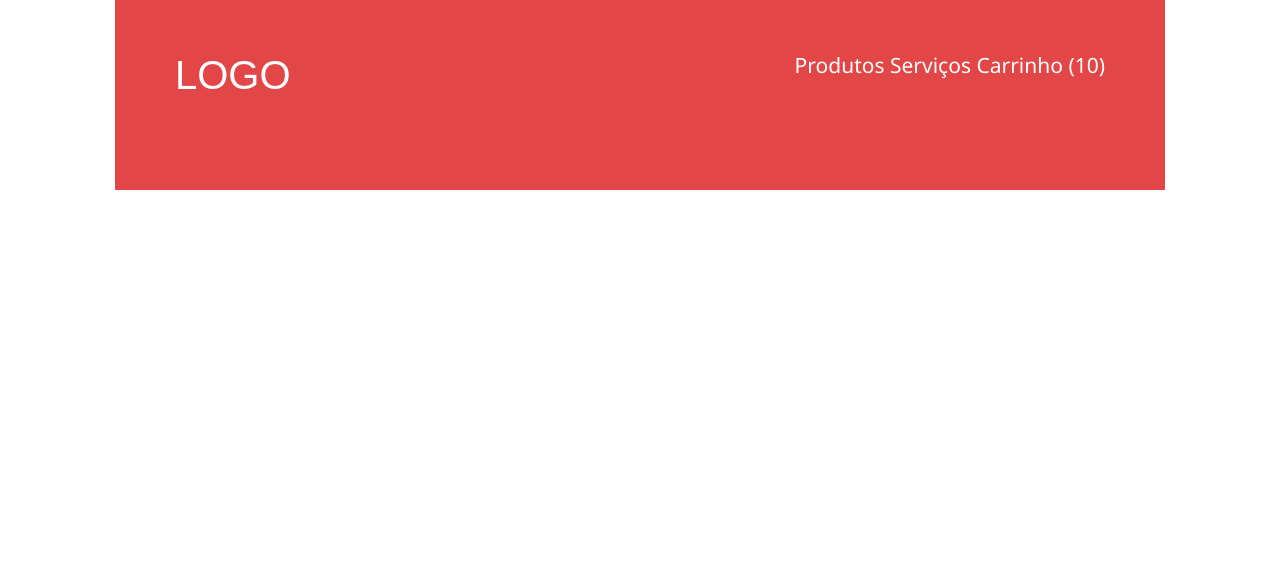
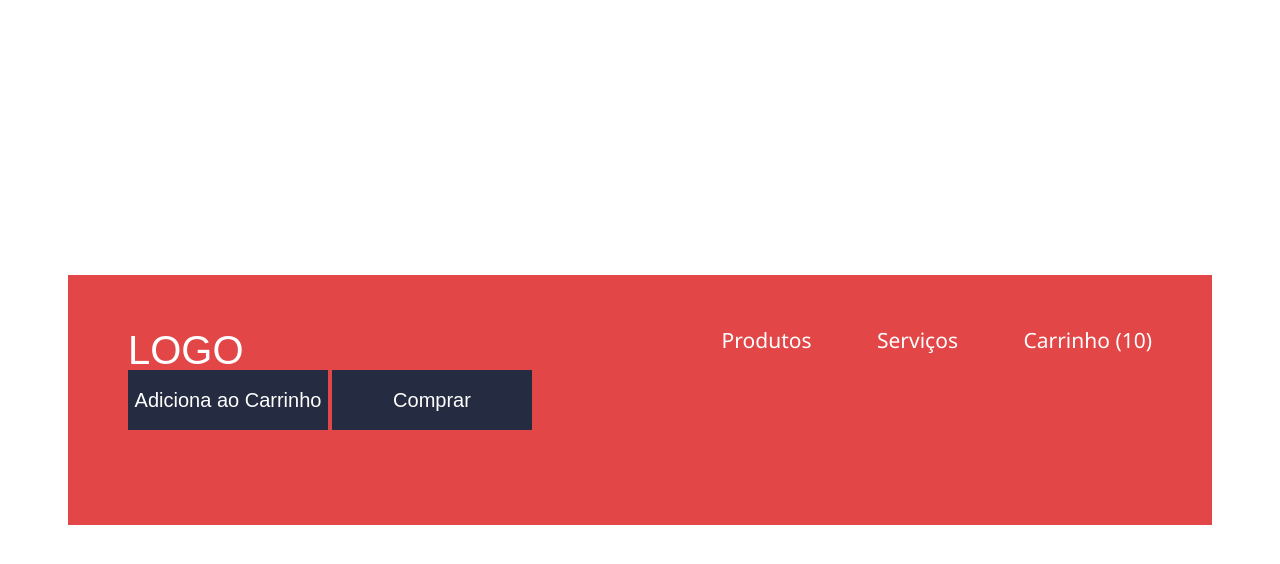
Before and after one commit to igorgvs/loja-fone, a plain HTML site: page index.html in a window 1280 px wide. Drawn offline with Linux system fonts and the light colour scheme.

Commit message:
Alterações

```diff
--- /dev/null
+++ b/css/button-store.css
@@ -0,0 +1,12 @@
+.button-store {
+    display: inline-block;
+    background-color: #252c41;
+    font-size: 20px;
+    color: #FFF;
+    font-family: Arial, "Roboto", sans-serif;
+    width: 200px;
+    height: 60px;
+    text-align: center;
+    line-height: 60px;
+    text-decoration: none;
+}
--- /dev/null
+++ b/css/container-store.css
@@ -0,0 +1,9 @@
+.container-store {
+    background-color: #e24647;
+    width: 80%;
+    padding: 55px 60px 95px;
+    position: absolute;
+    left: 50%;
+    top: 50%;
+    transform: translateX(-50%) translateY(-50%);
+}
--- a/header.css
+++ b/css/header-store.css
@@ -1,24 +1,26 @@
-header {
-    background-color: #e24647;
+.header-store {
     color: #FFF;
     overflow: hidden;
-    margin: 0 115px;
-    padding: 55px 60px 95px;
 }
 
-h1 {
+.title {
     font-size: 40px;
     font-family: Arial, "Roboto", sans-serif;
     float: left;
 }
 
-nav {
+.navigation {
     font-size: 21px;
     font-family: "Segoe UI", "Roboto", sans-serif;
     float: right;
 }
 
-a {
+.action {
     text-decoration: none;
     color: inherit;
+    margin-right: 60px;
 }
+
+.last {
+    margin-right: 0;
+}
--- a/index.html
+++ b/index.html
@@ -1,23 +1,30 @@
 <!DOCTYPE html>
 <html>
+
 <head>
     <meta charset="utf-8" />
     <title>Loja de Fone</title>
     <link href="https://fonts.googleapis.com/css?family=Roboto:300,400,700" rel="stylesheet">
-    <link rel="stylesheet" href="reset.css">
-    <link rel="stylesheet" href="header.css" />
+    <link rel="stylesheet" href="css/reset.css">
+    <link rel="stylesheet" href="css/header-store.css" />
+    <link rel="stylesheet" href="css/button-store.css">
+    <link rel="stylesheet" href="css/container-store.css">
 </head>
 
 <body>
-    <header>
-        <h1>LOGO</h1>
+    <div class="container-store">
+        <header class="header-store">
+            <h1 class="title">LOGO</h1>
+            <nav class="navigation">
+                <a class="action" href="">Produtos</a>
+                <a class="action" href="">Serviços</a>
+                <a class="action last" href="">Carrinho (10)</a>
+            </nav>
+        </header>
 
-        <nav>
-            <a href="">Produtos</a>
-            <a href="">Serviços</a>
-            <a href="">Carrinho (10)</a>
-        </nav>
-    </header>
+        <a class="button-store" href="comprar.html">Adiciona ao Carrinho</a>
+        <a class="button-store" href="comprar.html">Comprar</a>
+    </div>
 </body>
 
 </html>
```
Also changed, not shown: comprar.html (added, +18 -0 lines), css/reset.css (renamed from reset.css).
